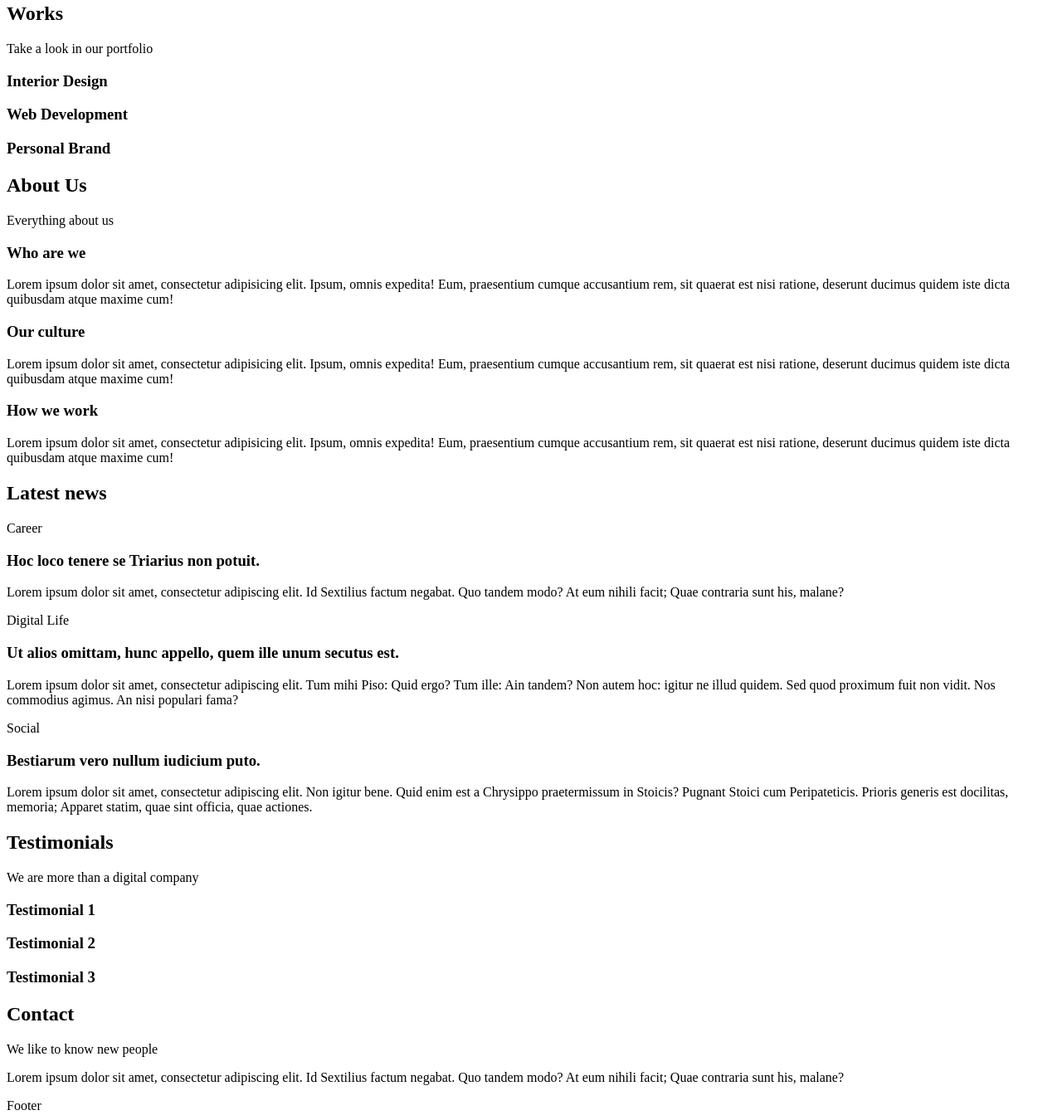
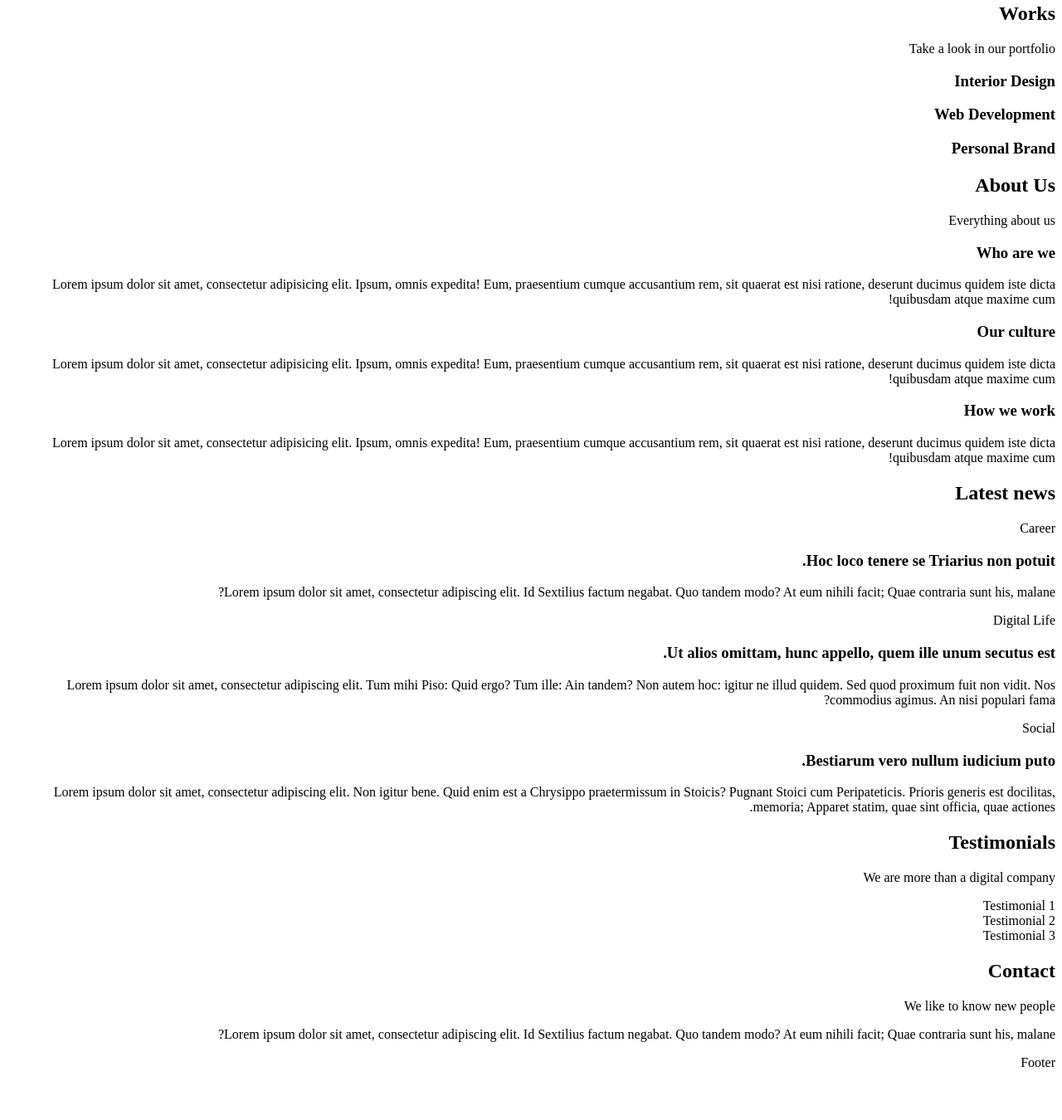
Before and after one commit to itzcephas/alx-frontend, a plain HTML site: page 0x00-html_advanced/16-index.html in a window 1280 px wide. Shown: the part 479-1829 px from the top of the page at 83% size. After the commit the page ends 1777 px from the top, so only its background shows below. Drawn offline with Linux system fonts and the light colour scheme.

Commit message:
Structure your sections

```diff
--- a/0x00-html_advanced/16-index.html
+++ b/0x00-html_advanced/16-index.html
@@ -1,79 +1,94 @@
 <!DOCTYPE html>
-<html lang="en" dir="ltr">
-
+<html lang="en" dir="rtl">
   <head>
-    <meta charset="UTF-8" />
-    <meta name="viewport" key="width=device-width, initial-scale=1.0, viewport-fit=cover">
+    <meta charset="utf-8" />
+    <meta name="viewport" content="width=device-width, initial-scale=1.0, viewport-fit=cover" />
     <title>Homepage - Techium</title>
-    <meta name="description" content="Techium is a digital agency" >
-    <link rel="icon" type="image/x-icon" href="./favicon.ico" >
-    <link rel="icon" type="image/png" href="./favicon.png" >
+    <meta name="description" content="Techium is a digital agency" />
+    <link rel="icon" type="image/x-icon" href="./favicon.ico" />
+    <link rel="icon" type="image/png" href="./favicon.png" />
   </head>
-
   <body>
 
+    <header>
       <div>
-        <header>
         <span>Techium</span>
-
         <nav></nav>
+      </div>
     </header>
-    </div>
 
     <main>
       <h1>Homepage</h1>
 
+      <section>
         <div>
+          <h2>We help you build your brand!</h2>
+        </div>
+      </section>
+
       <section>
-                <h2>We help you build your brand!</h2>
-            </section>
-        </div>
-
         <div>
-            <section>
+          <header>
               <h2>Services</h2>
               <p>We work with you</p>
+          </header>
+          <div>
               <h3>Design & Concept</h3>
               <h3>Digital Strategy</h3>
               <h3>Content Strategy</h3>
               <h3>UX Design</h3>
               <h3>Web Development</h3>
               <h3>Social Media</h3>
+          </div>
+        </div>
       </section>
-        </div>
 
+      <section>
         <div>
-            <section>
+          <header>
               <h2>Works</h2>
               <p>Take a look in our portfolio</p>
-                <article>
-                    <h3>Interior Design</h3>
-                </article>
-                <article>
-                    <h3>Web Development</h3>
-                </article>
-                <article>
-                    <h3>Personal Brand</h3>
-                </article>
+          </header>
+          <div>
+              <article><h3>Interior Design</h3></article>
+              <article><h3>Web Development</h3></article>
+              <article><h3>Personal Brand</h3></article>
+          </div>
+        </div>
       </section>
-        </div>
 
+      <section>
         <div>
-            <section>
+          <header>
               <h2>About Us</h2>
               <p>Everything about us</p>
+          </header>
+          <div>
               <h3>Who are we</h3>
-                <p>Lorem ipsum dolor sit amet, consectetur adipisicing elit. Ipsum, omnis expedita! Eum, praesentium cumque accusantium rem, sit quaerat est nisi ratione, deserunt ducimus quidem iste dicta quibusdam atque maxime cum!</p>
+              <p>
+                Lorem ipsum dolor sit amet, consectetur adipisicing elit. Ipsum, omnis expedita! Eum, praesentium cumque accusantium rem, sit quaerat est nisi ratione, deserunt ducimus quidem iste dicta
+                quibusdam atque maxime cum!
+              </p>
               <h3>Our culture</h3>
-                <p>Lorem ipsum dolor sit amet, consectetur adipisicing elit. Ipsum, omnis expedita! Eum, praesentium cumque accusantium rem, sit quaerat est nisi ratione, deserunt ducimus quidem iste dicta quibusdam atque maxime cum!</p>
+              <p>
+                Lorem ipsum dolor sit amet, consectetur adipisicing elit. Ipsum, omnis expedita! Eum, praesentium cumque accusantium rem, sit quaerat est nisi ratione, deserunt ducimus quidem iste dicta
+                quibusdam atque maxime cum!
+              </p>
               <h3>How we work</h3>
-                <p>Lorem ipsum dolor sit amet, consectetur adipisicing elit. Ipsum, omnis expedita! Eum, praesentium cumque accusantium rem, sit quaerat est nisi ratione, deserunt ducimus quidem iste dicta quibusdam atque maxime cum!</p>
+              <p>
+                Lorem ipsum dolor sit amet, consectetur adipisicing elit. Ipsum, omnis expedita! Eum, praesentium cumque accusantium rem, sit quaerat est nisi ratione, deserunt ducimus quidem iste dicta
+                quibusdam atque maxime cum!
+              </p>
+          </div>
+        </div>
       </section>
-        </div>
 
+      <section>
         <div>
-            <section>
+          <header>
               <h2>Latest news</h2>
+          </header>
+          <div>
               <article>
                 <p>Career</p>
                 <h3>Hoc loco tenere se Triarius non potuit.</h3>
@@ -82,46 +97,54 @@
               <article>
                 <p>Digital Life</p>
                 <h3>Ut alios omittam, hunc appello, quem ille unum secutus est.</h3>
-                    <p>Lorem ipsum dolor sit amet, consectetur adipiscing elit. Tum mihi Piso: Quid ergo? Tum ille: Ain tandem? Non autem hoc: igitur ne illud quidem. Sed quod proximum fuit non vidit. Nos commodius agimus. An nisi populari fama?</p>
+                <p>
+                  Lorem ipsum dolor sit amet, consectetur adipiscing elit. Tum mihi Piso: Quid ergo? Tum ille: Ain tandem? Non autem hoc: igitur ne illud quidem. Sed quod proximum fuit non vidit. Nos
+                  commodius agimus. An nisi populari fama?
+                </p>
               </article>
               <article>
                 <p>Social</p>
                 <h3>Bestiarum vero nullum iudicium puto.</h3>
-                    <p>Lorem ipsum dolor sit amet, consectetur adipiscing elit. Non igitur bene. Quid enim est a Chrysippo praetermissum in Stoicis? Pugnant Stoici cum Peripateticis. Prioris generis est docilitas, memoria; Apparet statim, quae sint officia, quae actiones.</p>
+                <p>
+                  Lorem ipsum dolor sit amet, consectetur adipiscing elit. Non igitur bene. Quid enim est a Chrysippo praetermissum in Stoicis? Pugnant Stoici cum Peripateticis. Prioris generis est
+                  docilitas, memoria; Apparet statim, quae sint officia, quae actiones.
+                </p>
               </article>
+          </div>
+        </div>
       </section>
-        </div>
 
+      <section>
         <div>
-            <section>
+          <header>
               <h2>Testimonials</h2>
               <p>We are more than a digital company</p>
-                <article>
-                    <h3>Testimonial 1</h3>
-                </article>
-                <article>
-                    <h3>Testimonial 2</h3>
-                </article>
-                <article>
-                    <h3>Testimonial 3</h3>
-                </article>
+          </header>
+          <div>
+              <article>Testimonial 1</article>
+              <article>Testimonial 2</article>
+              <article>Testimonial 3</article>
+          </div>
+        </div>
+      </section>
 
-            </section>
-        </div>
-
+      <section>
         <div>
-            <section>
+          <header>
               <h2>Contact</h2>
               <p>We like to know new people</p>
+          </header>
+          <div>
               <p>Lorem ipsum dolor sit amet, consectetur adipiscing elit. Id Sextilius factum negabat. Quo tandem modo? At eum nihili facit; Quae contraria sunt his, malane?</p>
+          </div>
+        </div>
       </section>
-        </div>
 
     </main>
 
-    <div>
-        <footer>Footer</footer>
-    </div>
+    <footer>
+        <div>Footer</div>
+    </footer>
 
   </body>
 
```
Lines whose indentation alone changed are shown as unchanged.
